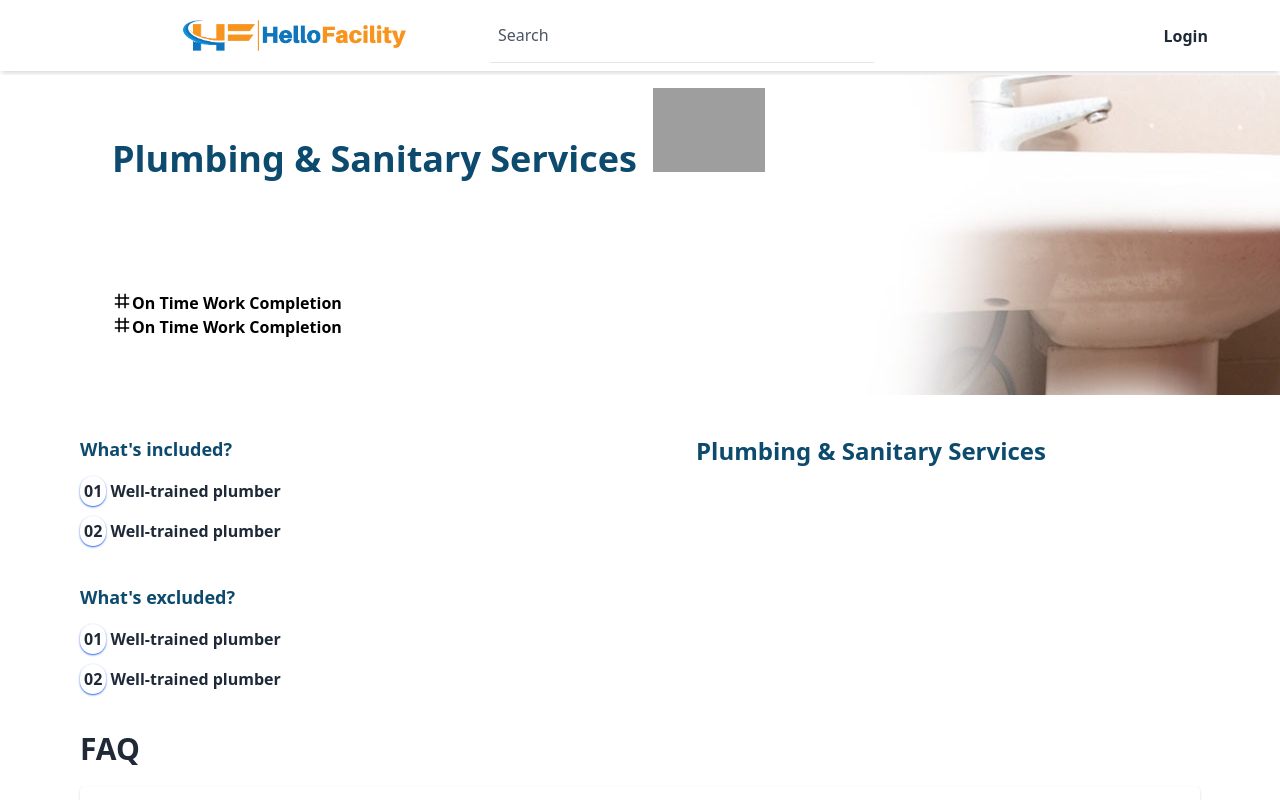
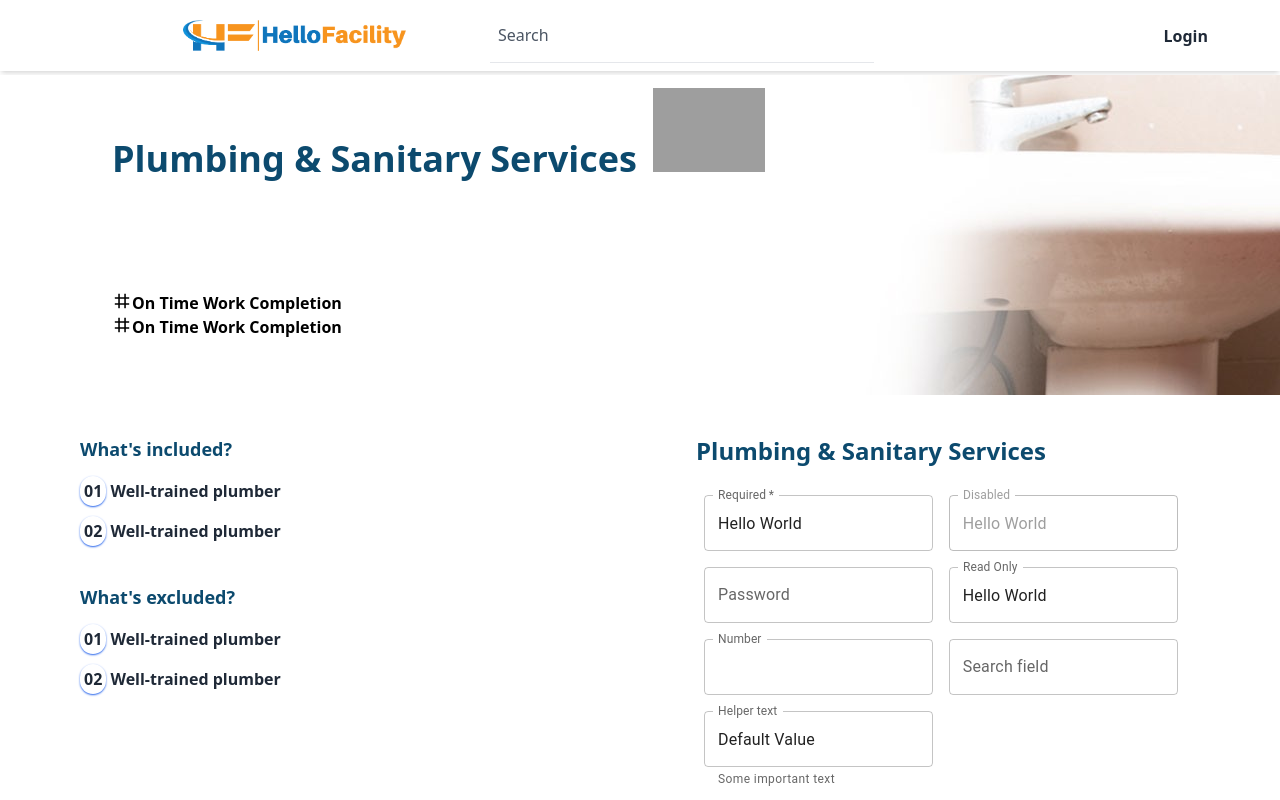
Before and after one commit to HelloFacility/Hello-Facility-Client-Site, a React (Create React App) app: page /commercialCleaningService in a window 1280 px wide. Shown: the top 800 px of the page. Built offline with nearby package versions, Linux system fonts and the light colour scheme; grey boxes are pictures that could not be loaded.

Commit message:
order Form added

```diff
--- a/src/Components/FontPage/SubMenuPage/CleaningService/CommercialCleaning.js
+++ b/src/Components/FontPage/SubMenuPage/CleaningService/CommercialCleaning.js
@@ -25,8 +25,8 @@
 import HotelIcon from '@mui/icons-material/Hotel';
 import RepeatIcon from '@mui/icons-material/Repeat';
 
-
-
+import Box from '@mui/material/Box';
+import TextField from '@mui/material/TextField';
 
 import Rating from '@mui/material/Rating';
 import Stack from '@mui/material/Stack';
@@ -81,7 +81,58 @@
                     <h1 className='text-2xl font-bold text-sky-900 pb-5'>Plumbing & Sanitary Services</h1>
                     <form>
                         {/* Service Order Form */}
-                        {/* Popover MUI */}
+                        <Box
+                            component="form"
+                            sx={{
+                                '& .MuiTextField-root': { m: 1, width: '25ch' },
+                            }}
+                            noValidate
+                            autoComplete="off"
+                        >
+                            <div>
+                                <TextField
+                                    required
+                                    id="outlined-required"
+                                    label="Required"
+                                    defaultValue="Hello World"
+                                />
+                                <TextField
+                                    disabled
+                                    id="outlined-disabled"
+                                    label="Disabled"
+                                    defaultValue="Hello World"
+                                />
+                                <TextField
+                                    id="outlined-password-input"
+                                    label="Password"
+                                    type="password"
+                                    autoComplete="current-password"
+                                />
+                                <TextField
+                                    id="outlined-read-only-input"
+                                    label="Read Only"
+                                    defaultValue="Hello World"
+                                    InputProps={{
+                                        readOnly: true,
+                                    }}
+                                />
+                                <TextField
+                                    id="outlined-number"
+                                    label="Number"
+                                    type="number"
+                                    InputLabelProps={{
+                                        shrink: true,
+                                    }}
+                                />
+                                <TextField id="outlined-search" label="Search field" type="search" />
+                                <TextField
+                                    id="outlined-helperText"
+                                    label="Helper text"
+                                    defaultValue="Default Value"
+                                    helperText="Some important text"
+                                />
+                            </div>
+                        </Box>
                     </form>
                 </div>
             </div>
```
